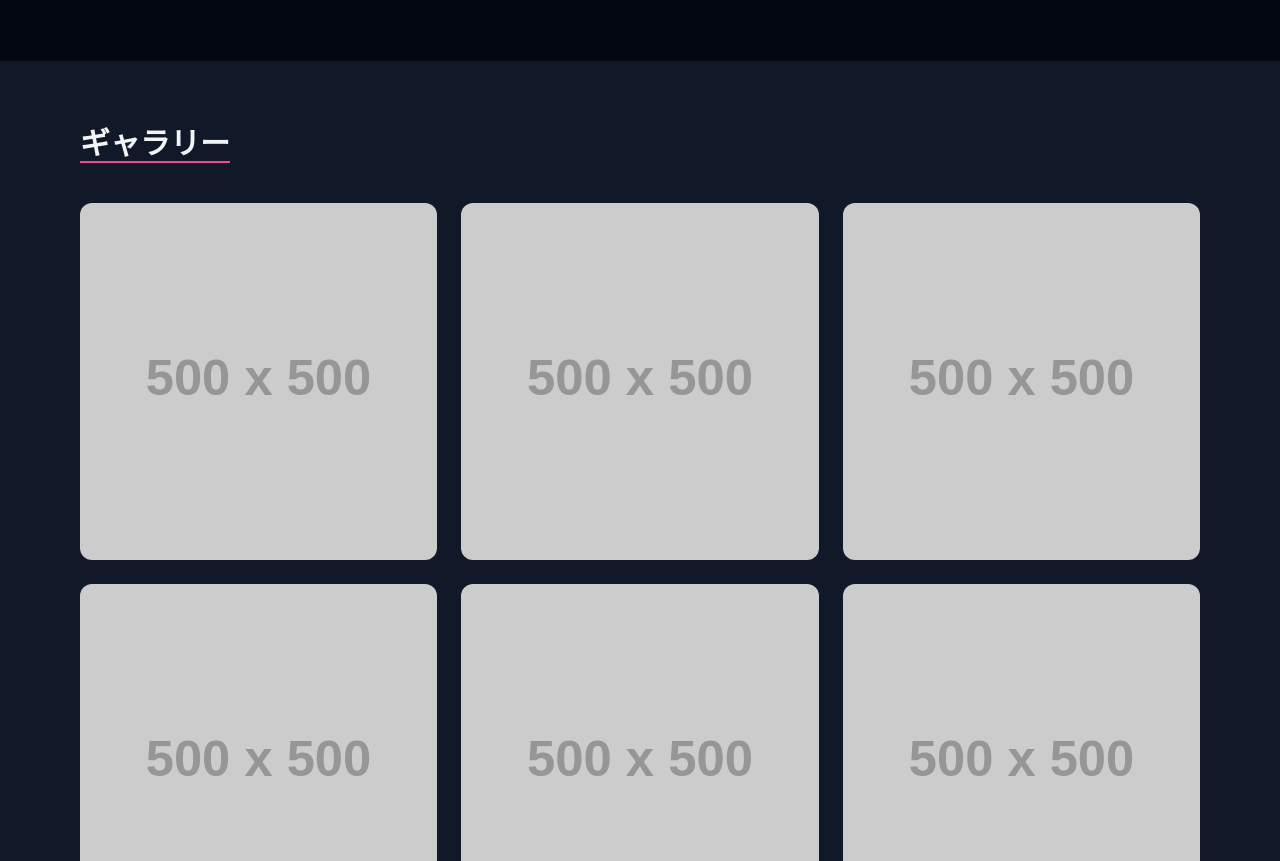
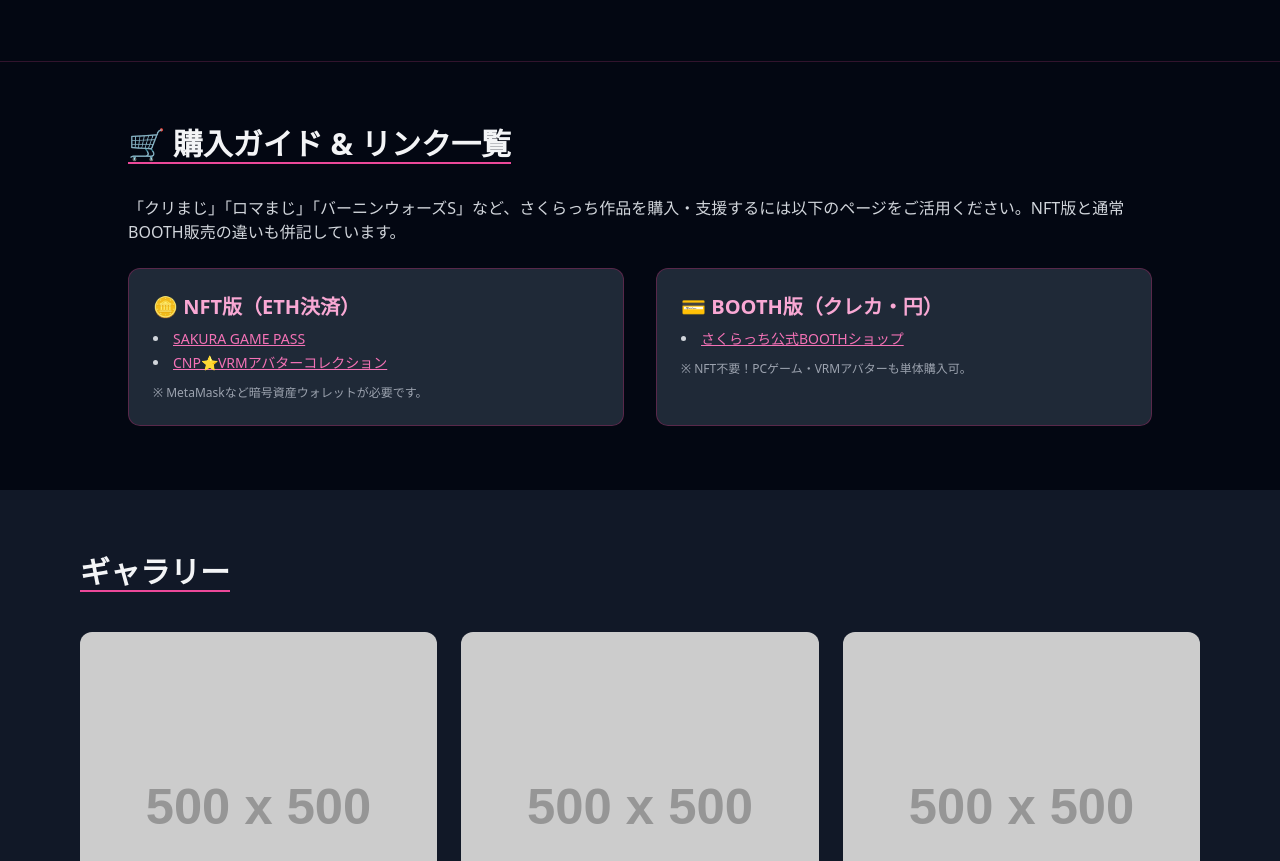
Before and after one commit to EarthKey/SakuraGamePage-FanMade, a plain HTML site: page index.html in a window 1280 px wide. Shown: the part 1863-2724 px from the top of the page. Drawn offline with nearby package versions, Linux system fonts and the light colour scheme; placeholder pictures from the web are drawn by us.

Commit message:
Add purchase guide section (STEP6)

```diff
--- a/index.html
+++ b/index.html
@@ -11,6 +11,7 @@ STEP 2: About セクションの経歴テキストを確定
 STEP 3: Projects の各カードに画像を用意（PNG/JPG/WebP 推奨）
 STEP 4: Crowdfunding セクションに支援リンクを追加
 STEP 5: ギャラリーやCTAボタンを装飾・微調整
+STEP 6: 購入ガイドセクションを追加
 
 ※ Tailwind のクラスを追加・変更するだけで配色やサイズを簡単に調整できます。
 -->
@@ -113,6 +114,38 @@ STEP 5: ギャラリーやCTAボタンを装飾・微調整
       </div>
     </section>
 
+    <!-- Purchase Guide Section (STEP 6) -->
+    <section id="purchase" class="bg-gray-950 py-16 px-4 border-t border-pink-500/20">
+      <div class="max-w-5xl mx-auto">
+        <h3 class="text-3xl font-bold mb-8 border-b-2 border-pink-500 inline-block">🛒 購入ガイド & リンク一覧</h3>
+
+        <p class="mb-6 text-gray-300">
+          「クリまじ」「ロマまじ」「バーニンウォーズS」など、さくらっち作品を購入・支援するには以下のページをご活用ください。NFT版と通常BOOTH販売の違いも併記しています。
+        </p>
+
+        <div class="grid md:grid-cols-2 gap-8">
+          <!-- NFT版リンク -->
+          <div class="bg-gray-800 p-6 rounded-xl border border-pink-600/30">
+            <h4 class="text-xl font-semibold text-pink-300 mb-2">🪙 NFT版（ETH決済）</h4>
+            <ul class="list-disc list-inside text-gray-300 text-sm space-y-1">
+              <li><a href="https://cryptoninja-3d.com/pass/index40.html" target="_blank" class="text-pink-400 underline">SAKURA GAME PASS</a></li>
+              <li><a href="https://x.com/Sakurachi_NFT/status/1925367600470425682" target="_blank" class="text-pink-400 underline">CNP⭐️VRMアバターコレクション</a></li>
+            </ul>
+            <p class="mt-3 text-xs text-gray-400">※ MetaMaskなど暗号資産ウォレットが必要です。</p>
+          </div>
+
+          <!-- BOOTH版リンク -->
+          <div class="bg-gray-800 p-6 rounded-xl border border-pink-600/30">
+            <h4 class="text-xl font-semibold text-pink-300 mb-2">💳 BOOTH版（クレカ・円）</h4>
+            <ul class="list-disc list-inside text-gray-300 text-sm space-y-1">
+              <li><a href="https://sakurachi.booth.pm/" target="_blank" class="text-pink-400 underline">さくらっち公式BOOTHショップ</a></li>
+            </ul>
+            <p class="mt-3 text-xs text-gray-400">※ NFT不要！PCゲーム・VRMアバターも単体購入可。</p>
+          </div>
+        </div>
+      </div>
+    </section>
+
     <!-- Gallery Section (STEP 5) -->
     <section id="gallery" class="bg-gray-900 py-16">
       <div class="max-w-6xl mx-auto px-4">
```
